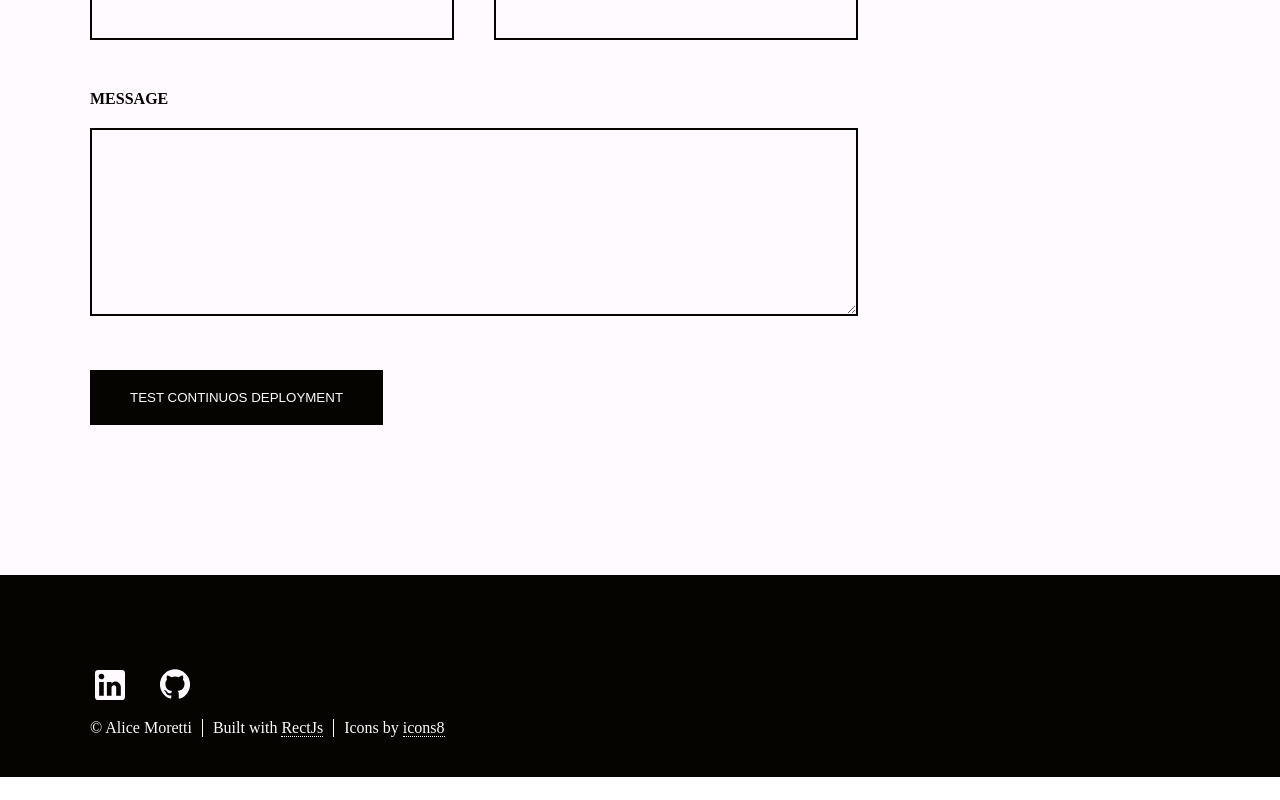
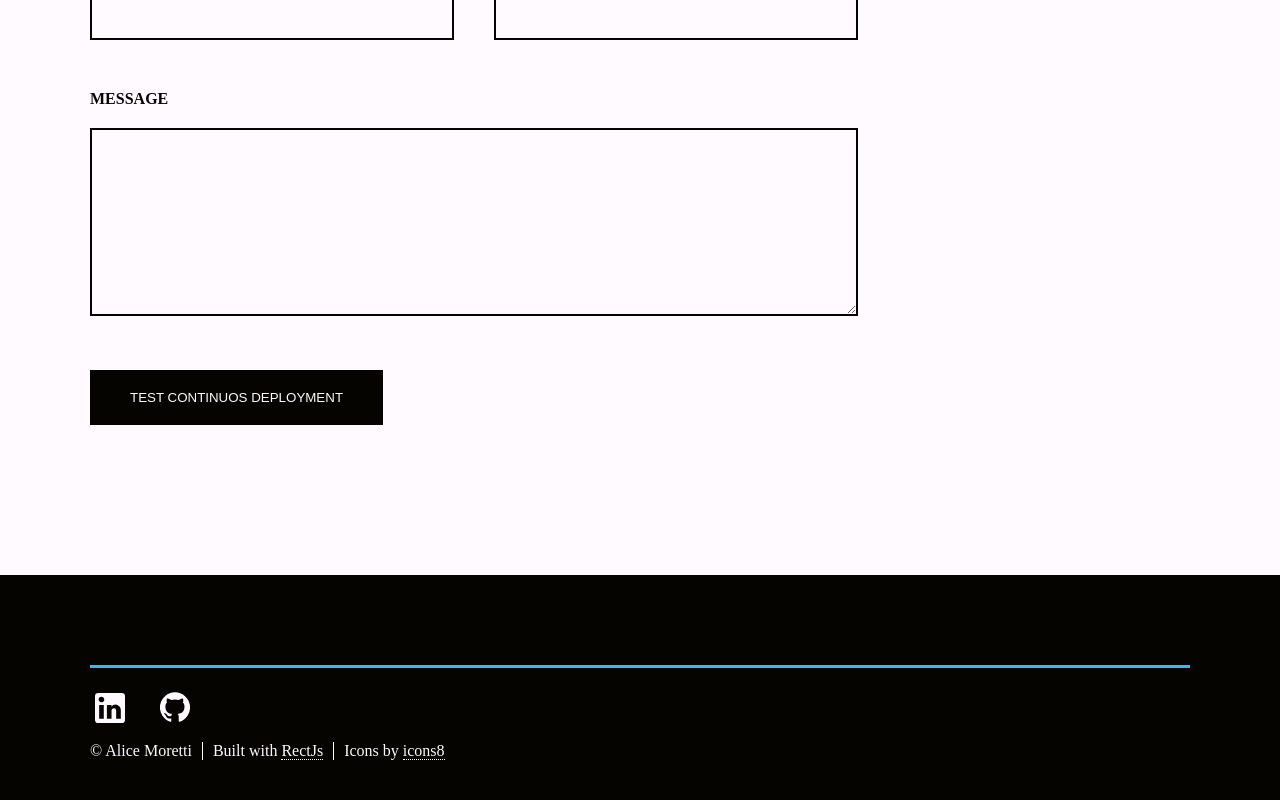
Before and after one commit to Alicino88/portfolio-website, a React (Create React App) app: page /Contact in a window 1280 px wide. Shown: the part 589-1389 px from the top of the page. Before the commit the page ends 1366 px from the top, so only its background shows below. Built offline with nearby package versions, Linux system fonts and the light colour scheme.

Commit message:
Added divider to Footer component

```diff
--- a/src/Footer.js
+++ b/src/Footer.js
@@ -2,6 +2,7 @@ import { Typography } from "@material-ui/core";
 import { makeStyles } from "@material-ui/core/styles";
 import LinkedInIcon from "@material-ui/icons/LinkedIn";
 import GitHubIcon from "@material-ui/icons/GitHub";
+import Divider from "@material-ui/core/Divider";
 
 const useStyles = makeStyles({
   footerStyle: {
@@ -20,12 +21,19 @@ const useStyles = makeStyles({
     listStyle: "none",
     padding: "10px 0 40px 0",
   },
+  dividerStyle: {
+    background: "#30BCED",
+    height: "3px",
+    marginBottom: "20px",
+    marginRight: "90px",
+  },
 });
 
 const Footer = () => {
   const classes = useStyles();
   return (
     <footer className={classes.footerStyle}>
+      <Divider className={classes.dividerStyle} />
       <div>
         <ul className={classes.iconsStyle}>
           <li>
```
